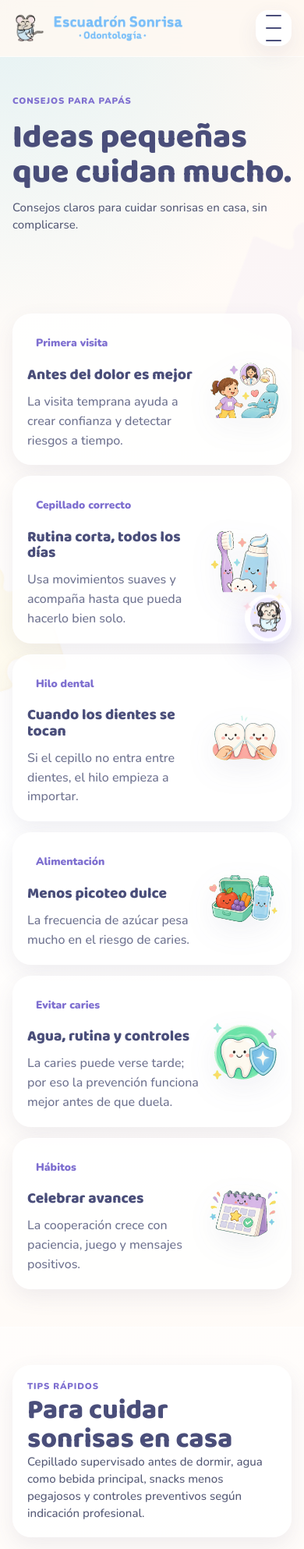
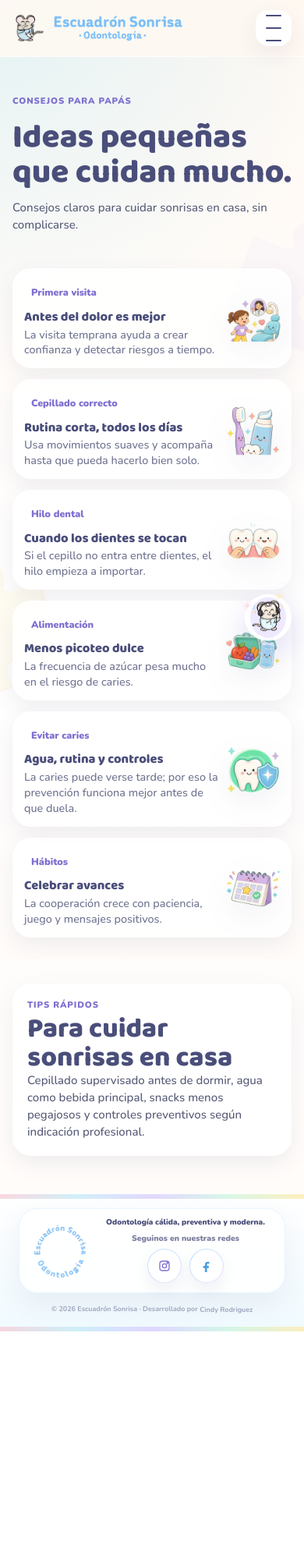
Before and after one commit to CindyRodriguezOlmedo/ProyectoEscuadr-nSonrisaV1, a website: page consejos.html in a window 390 px wide. Shown: the top 1986 px of the page at 78% size. After the commit the page ends 1707 px from the top, so only its background shows below. Drawn offline with nearby package versions, Linux system fonts and the light colour scheme.

Commit message:
SEO Aproved

```diff
--- a/consejos.html
+++ b/consejos.html
@@ -9,7 +9,7 @@
 </head>
 <body class="page-consejos">
   <a class="skip-link" href="#contenido">Saltar al contenido</a>
-  <header class="site-header"><div class="nav-shell"><a class="brand" href="index.html" aria-label="Escuadrón Sonrisa Odontología"><img class="brand-mark" src="assets/logos/ratoncito-mascota.png" alt=""><img class="brand-wordmark" src="assets/logos/LogoSoloLetras-transparente.png" alt="Escuadrón Sonrisa Odontología"></a><button class="menu-toggle" data-menu-toggle aria-label="Abrir menú" aria-expanded="false"><span></span></button><nav class="primary-nav" data-nav aria-label="Navegación principal"><a href="index.html">Inicio</a><a href="sobre.html">Equipo Escuadrón</a><a href="servicios.html">Servicios</a><a href="primera-visita.html">Primera visita</a><a href="formulario.html">Formulario</a><a href="consejos.html" aria-current="page">Consejos</a><a href="galeria.html">Galería</a><a href="contacto.html">Contacto</a></nav></div></header>
+  <header class="site-header"><div class="nav-shell"><a class="brand" href="index.html" aria-label="Escuadrón Sonrisa Odontología"><img class="brand-mark" src="assets/logos/ratoncito-mascota.png" alt=""><img class="brand-wordmark" src="assets/logos/LogoSoloLetras-transparente.webp" alt="Escuadrón Sonrisa Odontología"></a><button class="menu-toggle" data-menu-toggle aria-label="Abrir menú" aria-expanded="false"><span></span></button><nav class="primary-nav" data-nav aria-label="Navegación principal"><a href="index.html">Inicio</a><a href="sobre.html">Equipo Escuadrón</a><a href="servicios.html">Servicios</a><a href="primera-visita.html">Primera visita</a><a href="formulario.html">Formulario</a><a href="consejos.html" aria-current="page">Consejos</a><a href="galeria.html">Galería</a><a href="contacto.html">Contacto</a></nav></div></header>
   <main id="contenido">
     <section class="section"><div class="container section-head reveal"><p class="eyebrow">Consejos para papás</p><h1>Ideas pequeñas que cuidan mucho.</h1><p class="lead">Consejos claros para cuidar sonrisas en casa, sin complicarse.</p></div></section>
     <section class="section compact"><div class="container card-grid">
@@ -23,7 +23,7 @@
     <section class="section soft-band"><div class="container info-card reveal"><p class="eyebrow">Tips rápidos</p><h2>Para cuidar sonrisas en casa</h2><p class="lead">Cepillado supervisado antes de dormir, agua como bebida principal, snacks menos pegajosos y controles preventivos según indicación profesional.</p></div></section>
   </main>
   <footer class="site-footer"><div class="container footer-grid"><div class="footer-brand"><img src="assets/logos/sello-letras-circular-transparente.png" alt="Escuadrón Sonrisa Odontología"><p>Odontología cálida, preventiva y moderna.</p></div><div class="footer-actions" aria-label="Canales de contacto"><a class="footer-link" data-instagram href="#" aria-label="Instagram"><span class="footer-icon" aria-hidden="true"><svg viewBox="0 0 24 24"><rect x="3" y="3" width="18" height="18" rx="5"/><circle cx="12" cy="12" r="4"/><circle cx="17.5" cy="6.5" r="1"/></svg></span></a><a class="footer-link" data-facebook href="#" aria-label="Facebook"><span class="footer-icon" aria-hidden="true"><svg viewBox="0 0 24 24"><path d="M15 8h2.2V4.3A13.5 13.5 0 0 0 14 4c-3.1 0-5.2 1.9-5.2 5.3V12H5.5v4.1h3.3V24h4.1v-7.9h3.2l.5-4.1h-3.7V9.7c0-1.2.3-1.7 1.8-1.7Z"/></svg></span></a></div></div><p class="footer-meta">&copy; 2026 Escuadrón Sonrisa &middot; Desarrollado por <a href="https://www.linkedin.com/in/cindy-rodriguez-it" target="_blank" rel="noopener">Cindy Rodriguez</a></p></footer>
-  <a class="wa-float" data-whatsapp data-message="Hola Escuadrón Sonrisa, quiero agendar una consulta." href="#" aria-label="Agendar por WhatsApp"><img src="assets/img/ratonCallCenter-wa.png" alt=""><span>Agendar</span></a>
+  <a class="wa-float" data-whatsapp data-message="Hola Escuadrón Sonrisa, quiero agendar una consulta." href="#" aria-label="Agendar por WhatsApp"><img src="assets/img/ratonCallCenter-wa.webp" alt=""><span>Agendar</span></a>
   <script src="js/main.js"></script>
 </body>
 </html>
--- a/css/styles.css
+++ b/css/styles.css
@@ -125,6 +125,19 @@ body.menu-open {
   z-index: 1;
 }
 
+.page-consejos main > .section:first-child {
+  padding-bottom: 16px;
+}
+
+.page-consejos main > .section:nth-child(2) {
+  padding-top: 6px;
+  padding-bottom: 28px;
+}
+
+.page-consejos main > .section:nth-child(3) {
+  padding-top: 30px;
+}
+
 .page-galeria main > .section:first-child {
   padding-bottom: 20px;
 }
@@ -165,14 +178,20 @@ textarea {
   left: 12px;
   z-index: 1000;
   transform: translateY(-140%);
+  opacity: 0;
+  pointer-events: none;
   background: var(--ink);
   color: #fff;
   padding: 10px 14px;
   border-radius: 999px;
-}
-
-.skip-link:focus {
+  transition: transform .18s ease, opacity .18s ease;
+}
+
+.skip-link:focus,
+.skip-link:focus-visible {
   transform: translateY(0);
+  opacity: 1;
+  pointer-events: auto;
 }
 
 .site-header {
@@ -298,7 +317,7 @@ textarea {
 
 .primary-nav a[aria-current="page"],
 .primary-nav a:hover {
-  color: var(--primary);
+  color: var(--ink);
   background: var(--brand-sky-soft);
 }
 
@@ -317,6 +336,15 @@ textarea {
 
 .section.compact {
   padding-top: 32px;
+}
+
+#atajos {
+  padding-top: 14px;
+  padding-bottom: 24px;
+}
+
+#atajos + #experiencia {
+  padding-top: 18px;
 }
 
 .team-hero-section {
@@ -551,7 +579,7 @@ p {
 .hero-clean-green {
   width: 20%;
   height: 17%;
-  left: -4%;
+  left: 0;
   top: 39%;
   border-radius: 44% 56% 50% 50%;
 }
@@ -733,6 +761,9 @@ p {
 .story-link,
 .experience-note a {
   width: fit-content;
+  min-height: 42px;
+  display: inline-flex;
+  align-items: center;
   color: var(--secondary);
   font-weight: 1000;
   text-decoration: underline;
@@ -742,9 +773,6 @@ p {
 
 .experience-note a {
   position: relative;
-  min-height: 38px;
-  display: inline-flex;
-  align-items: center;
   padding-right: 48px;
 }
 
@@ -755,7 +783,7 @@ p {
   top: 50%;
   width: 42px;
   height: 42px;
-  background: url("../assets/ratoncitos/ratoncitoFormulario.png") center / contain no-repeat;
+  background: url("../assets/ratoncitos/ratoncitoFormulario.webp") center / contain no-repeat;
   opacity: .86;
   transform: translateY(-50%) rotate(4deg);
   mix-blend-mode: multiply;
@@ -785,14 +813,6 @@ p {
   aspect-ratio: 16 / 10;
   object-fit: cover;
   border-radius: 20px;
-}
-
-.experience-card .experience-img-contain {
-  object-fit: contain;
-  object-position: center;
-  background:
-    linear-gradient(135deg, rgba(255, 232, 163, .26), rgba(191, 234, 245, .18)),
-    #8f552f;
 }
 
 .experience-card h3,
@@ -915,7 +935,7 @@ p {
 
 .btn-primary {
   background: var(--primary);
-  color: #fff;
+  color: #30345f;
   box-shadow: 0 14px 28px rgba(122, 191, 250, .3);
 }
 
@@ -1338,13 +1358,15 @@ p {
 }
 
 .page-consejos .tip-card {
-  min-height: 142px;
-  display: grid;
-  grid-template-columns: minmax(0, 1fr) 92px;
+  min-height: 0;
+  display: grid;
+  grid-template-columns: minmax(0, 1fr) 72px;
   grid-template-rows: auto auto auto;
-  align-items: center;
-  column-gap: 12px;
-  padding: 18px 14px 18px 18px;
+  align-items: start;
+  column-gap: 8px;
+  row-gap: 4px;
+  padding: 14px 12px 12px 14px;
+  gap: 4px 8px;
 }
 
 .page-consejos .tip-card::before {
@@ -1359,18 +1381,24 @@ p {
 }
 
 .page-consejos .tip-card h3 {
-  align-self: end;
+  margin-top: 3px;
+  align-self: start;
+  font-size: 1.03rem;
+  line-height: 1.08;
 }
 
 .page-consejos .tip-card p {
   align-self: start;
+  margin-top: 0;
+  font-size: .9rem;
+  line-height: 1.38;
 }
 
 .tip-illustration {
   grid-column: 2;
   grid-row: 1 / 4;
-  width: 92px;
-  height: 92px;
+  width: 72px;
+  height: 72px;
   object-fit: contain;
   justify-self: end;
   align-self: center;
@@ -1378,24 +1406,24 @@ p {
 }
 
 .page-consejos .tip-card:nth-child(1) .tip-illustration {
-  width: 98px;
-  height: 98px;
+  width: 78px;
+  height: 78px;
 }
 
 .page-consejos .tip-card:nth-child(2) .tip-illustration {
-  width: 100px;
-  height: 100px;
+  width: 80px;
+  height: 80px;
 }
 
 .page-consejos .tip-card:nth-child(3) .tip-illustration,
 .page-consejos .tip-card:nth-child(5) .tip-illustration {
-  width: 90px;
-  height: 90px;
+  width: 72px;
+  height: 72px;
 }
 
 .page-consejos .tip-card:nth-child(6) .tip-illustration {
-  width: 92px;
-  height: 92px;
+  width: 74px;
+  height: 74px;
 }
 
 .chip {
@@ -1403,11 +1431,11 @@ p {
   display: inline-flex;
   align-items: center;
   gap: 8px;
-  padding: 8px 11px;
+  padding: 6px 9px;
   border-radius: 999px;
   background: rgba(255, 255, 255, .68);
   color: var(--secondary);
-  font-size: .86rem;
+  font-size: .78rem;
   font-weight: 900;
 }
 
@@ -2262,10 +2290,10 @@ p {
   left: 12px;
   top: 78px;
   z-index: 1;
-  min-height: 38px;
+  min-height: 42px;
   display: inline-flex;
   align-items: center;
-  padding: 0 14px;
+  padding: 0 16px;
   border-radius: 999px;
   background: rgba(255, 255, 255, .94);
   color: #4c9fe2;
@@ -2366,7 +2394,7 @@ p {
   width: 100%;
   justify-self: center;
   display: grid;
-  grid-template-columns: 1fr 36px 36px 1fr;
+  grid-template-columns: 1fr 44px 44px 1fr;
   justify-content: center;
   gap: 8px 10px;
   margin-top: 0;
@@ -2388,9 +2416,9 @@ p {
 }
 
 .footer-link {
-  width: 36px;
-  height: 36px;
-  min-height: 36px;
+  width: 44px;
+  height: 44px;
+  min-height: 44px;
   display: inline-flex;
   align-items: center;
   justify-content: center;
@@ -2467,6 +2495,9 @@ p {
   color: inherit;
   font-weight: inherit;
   text-decoration: none;
+  min-height: 28px;
+  display: inline-flex;
+  align-items: center;
 }
 
 .wa-float {
```
Also changed, not shown: contacto.html (+2 -2 lines), formulario.html (+2 -2 lines), galeria.html (+2 -2 lines), index.html (+5 -5 lines), package.json (added, +16 -0 lines), primera-visita.html (+2 -2 lines), servicios.html (+2 -2 lines), sobre.html (+3 -3 lines), assets/escuadronSonrisaMp4/escuadronpuertadelconsul-card.jpg (added), assets/img/ratonCallCenter-wa.webp (added), assets/logos/LogoSoloLetras-transparente.webp (added), assets/plantel/DraMicaOdontopediatra-sin-cartel.webp (added), assets/plantel/plantel-completo.webp (added), assets/ratoncitos/ratoncitoFormulario.webp (added), 2 other files.
